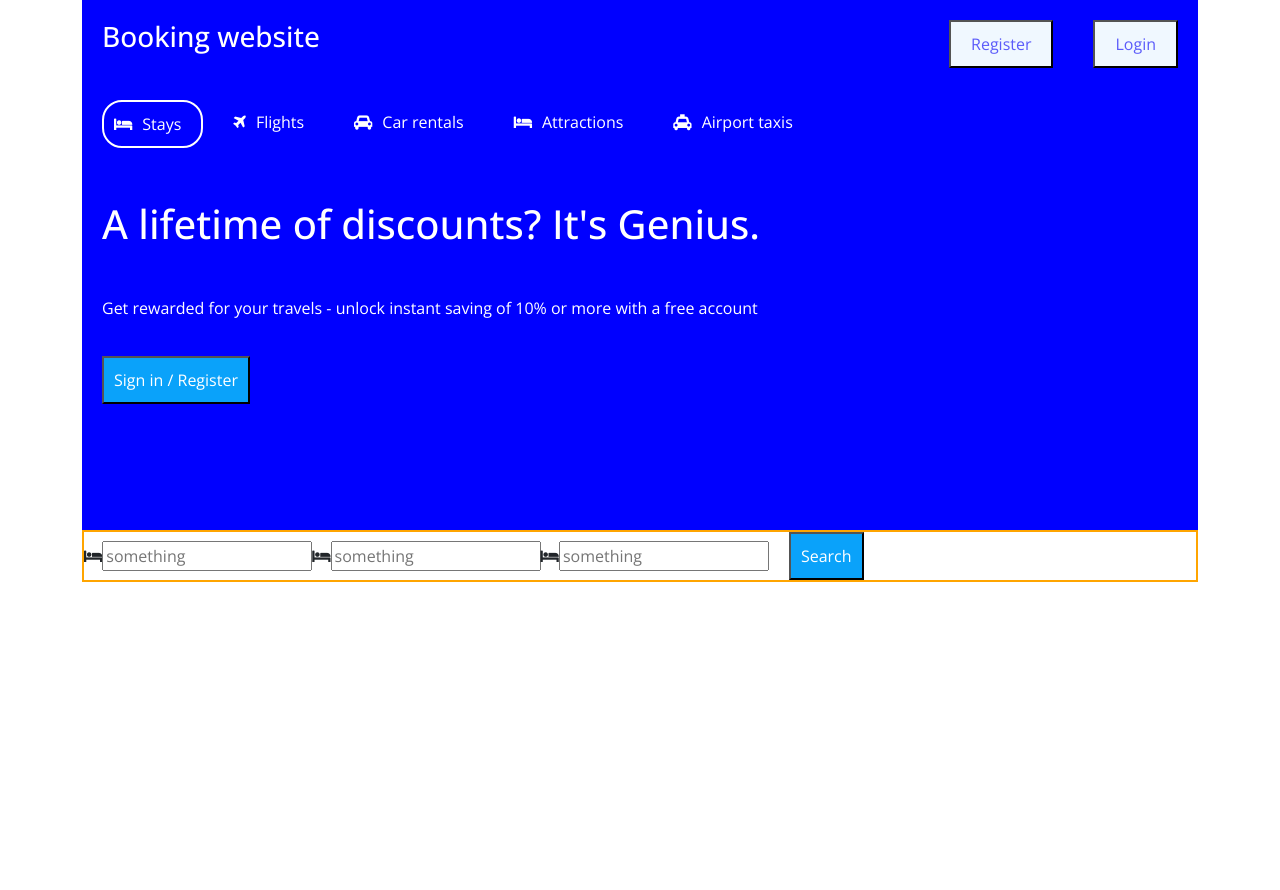
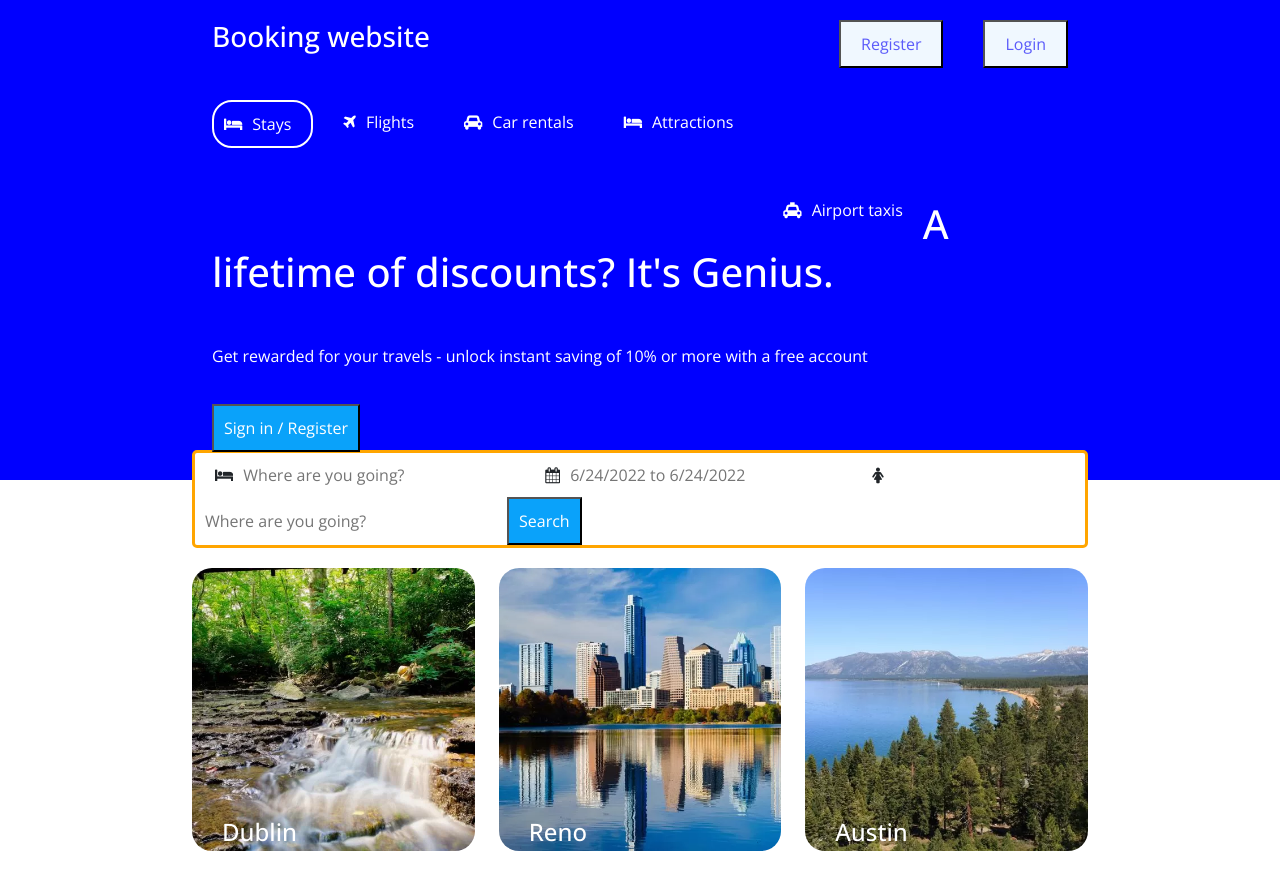
Before and after one commit to minhquangkid/React_new, a React (Create React App) app: page / in a window 1280 px wide. Shown: the top 890 px of the page. Before the commit the page ends 800 px from the top, so only its background shows below. Built offline with nearby package versions, Linux system fonts and the light colour scheme.

Commit message:
xong bo cuc css

```diff
--- /dev/null
+++ b/src/body/middle.module.css
@@ -0,0 +1,14 @@
+.imgLage {
+  width: 100%;
+  height: 80%;
+  border-radius: 20px;
+  z-index: -1;
+}
+.detail {
+  position: absolute;
+  left: 30px;
+  top: 250px;
+  color: white;
+  font-weight: 700;
+  font-size: larger;
+}
--- /dev/null
+++ b/src/body/middletop.js
@@ -0,0 +1,29 @@
+import React from "react";
+import cty from "../data/city.json";
+import "bootstrap/dist/css/bootstrap.min.css";
+import styles from "./middle.module.css";
+const MiddleTop = () => {
+  return (
+    <div className="row">
+      {cty.map((item) => {
+        return (
+          <div className="col" key={item.name}>
+            <div style={{ position: "relative" }}>
+              <img
+                className={styles.imgLage}
+                alt={item.name}
+                src={item.image}
+              />
+              <div className={styles.detail}>
+                <h4>{item.name}</h4>
+                <p>{item.subText}</p>
+              </div>
+            </div>
+          </div>
+        );
+      })}
+    </div>
+  );
+};
+//
+export default MiddleTop;
--- a/src/header/header.module.css
+++ b/src/header/header.module.css
@@ -2,7 +2,7 @@
   background-color: blue;
   color: white;
   width: 100%;
-  height: 350px;
+  height: 300px;
   margin: 0px;
 }
 .tieude {
@@ -17,6 +17,16 @@
 .inform {
   align-content: center;
   border-color: orange;
-  border-width: 2px;
+  border-width: 3px;
   border-style: solid;
+  border-radius: 5px;
+  margin-bottom: 20px;
+  margin-top: -30px;
+  background-color: white;
 }
+
+.textForm {
+  padding: 10px;
+  margin-right: 70px;
+  border: none;
+}
--- a/src/header/iform.js
+++ b/src/header/iform.js
@@ -1,5 +1,5 @@
 import React, { Component } from "react";
-
+import styles from "./header.module.css";
 const Ico = () => {
   return <i className="fa fa-bed"></i>;
 };
@@ -7,8 +7,15 @@ const Ico = () => {
 const Iform = (props) => {
   return (
     <React.Fragment>
-      <span>{<Ico />}</span>
-      <input type="text" placeholder="something"></input>
+      {/* <span>{<Ico />}</span> */}
+      <span style={{ marginLeft: "20px" }}>
+        <i className={props.content.icon}></i>
+      </span>
+      <input
+        type="text"
+        placeholder={props.content.label}
+        className={styles.textForm}
+      ></input>
     </React.Fragment>
   );
 };
--- a/src/pages/home/Home.jsx
+++ b/src/pages/home/Home.jsx
@@ -1,13 +1,24 @@
 import Navbar from "../../navbar/navbar";
 import Header from "../../header/header";
+import MiddleTop from "../../body/middletop";
+// không dùng  {} vì Middle là 1 component, hoặc là tên của 1 mảng trong file JSX hoắc JSON
+// dùng {} khi nó là 1 giá trị không phải là component
+import "./home.css"; // import trực tiếp mà ko cần tên khi nó là css
 import "bootstrap/dist/css/bootstrap.min.css";
-// import bootstrap
+import React from "react";
+
 const Home = () => {
   return (
-    <div className="container">
-      <Navbar />
-      <Header />
-    </div>
+    <React.Fragment>
+      <div className="back"></div>
+      <div className="home">
+        <Navbar />
+        <Header />
+        <div className="container-flex">
+          <MiddleTop />
+        </div>
+      </div>
+    </React.Fragment>
   );
 };
 
--- /dev/null
+++ b/src/pages/home/home.css
@@ -0,0 +1,13 @@
+.home {
+  width: 70%;
+  margin: auto;
+}
+.back {
+  background-color: blue;
+  color: white;
+  width: 100%;
+  height: 480px;
+  margin: 0px;
+  position: absolute;
+  z-index: -1;
+}
```
